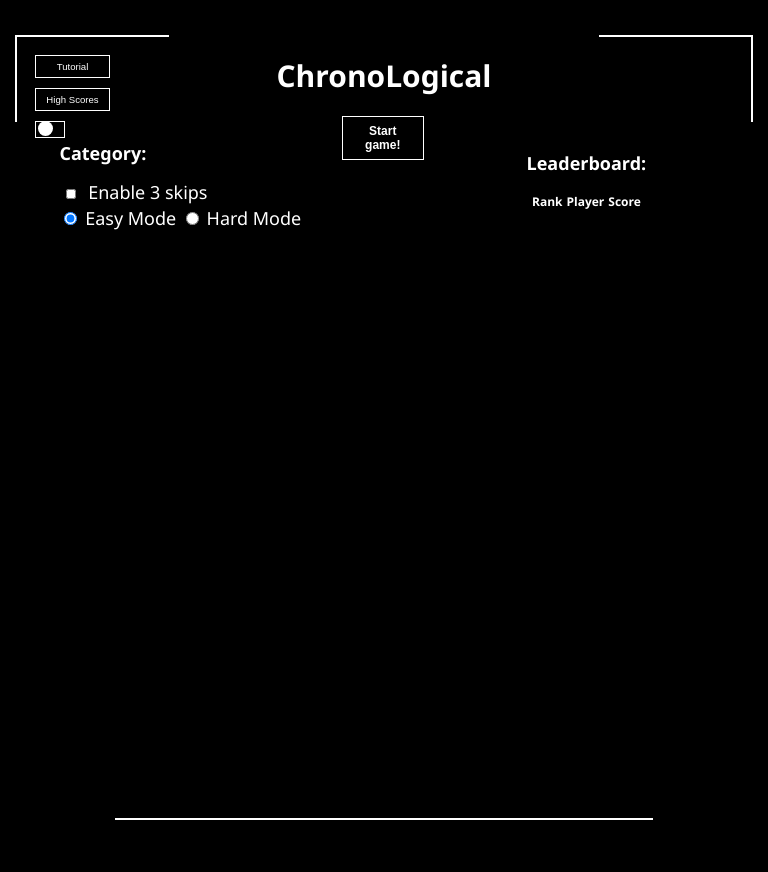
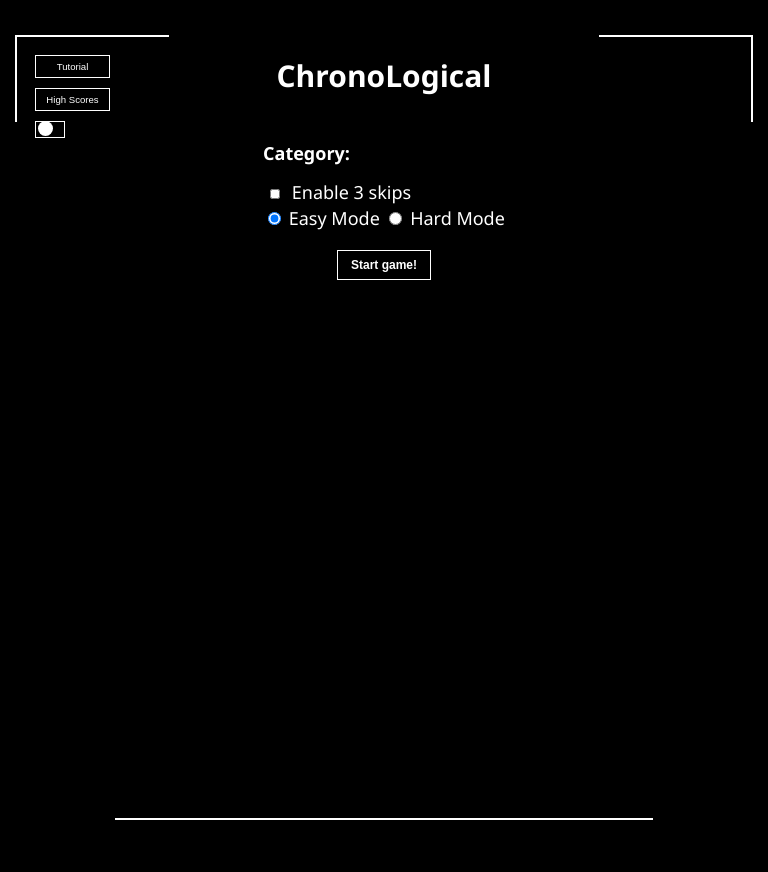
Before and after one commit to GoblinBuilds/ChronoLogical, a Flask app: page / in a window 768 px wide. Run offline with Flask 3, Linux system fonts and the light colour scheme; data that the repository does not hold is empty; some libraries are stand-ins or nearby versions.

Commit message:
Readjust index.html on bigger mobile

```diff
--- a/static/style.css
+++ b/static/style.css
@@ -656,6 +656,14 @@ input:checked+.slider::before {
         display: none;
     }
 
+    .leaderboard_container {
+        display: none;
+    }
+
+    .flashes {
+        display: none;
+    }
+
     .answered_question {
         font-size: 0.8em;
     }
@@ -695,6 +703,19 @@ input:checked+.slider::before {
         padding: 10px;
     }
 
+    .index_container {
+        display: flex;
+        flex-direction: column;
+        align-items: center;
+    }
+
+    .center_button_wrapper {
+        margin-top: 10px;
+        display: flex;
+        justify-content: center;
+        width: 100%;
+    }
+
     input[type="checkbox"] {
         transform: scale(1.0);
         margin: 7px;
@@ -716,6 +737,7 @@ input:checked+.slider::before {
     h1 {
         font-size: 2.5em;
     }
+
     .card{
         min-width: 50px;
         max-width: 50px;
@@ -740,6 +762,15 @@ input:checked+.slider::before {
 
     .section_timeline:has(.card:nth-child(5)) .card .answered_question {
         font-size: 0.5em;
+    }
+
+    .modal_header {
+        font-size: 1em;
+    }
+
+    .middle_container {
+        gap: 20px;
+        padding: 10px 0 1em 0;
     }
 }
 
```
